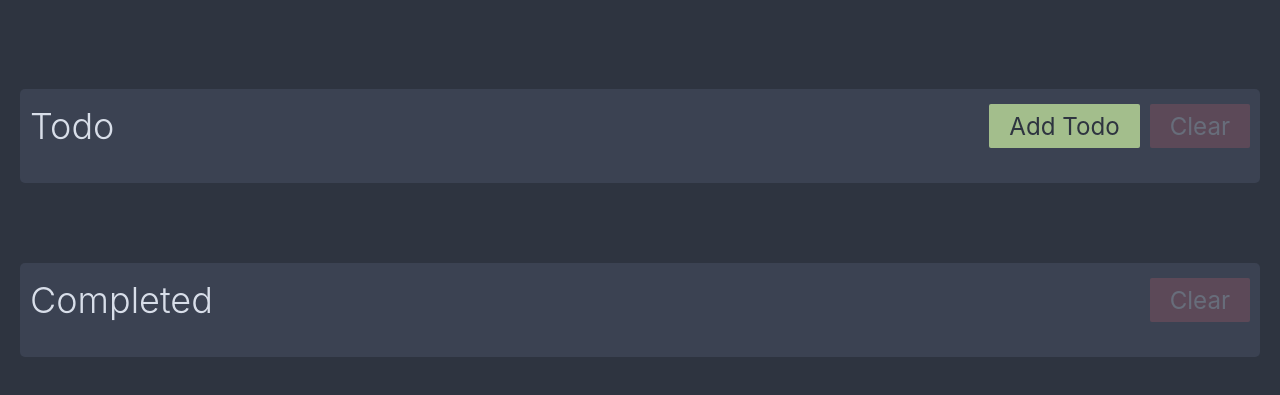
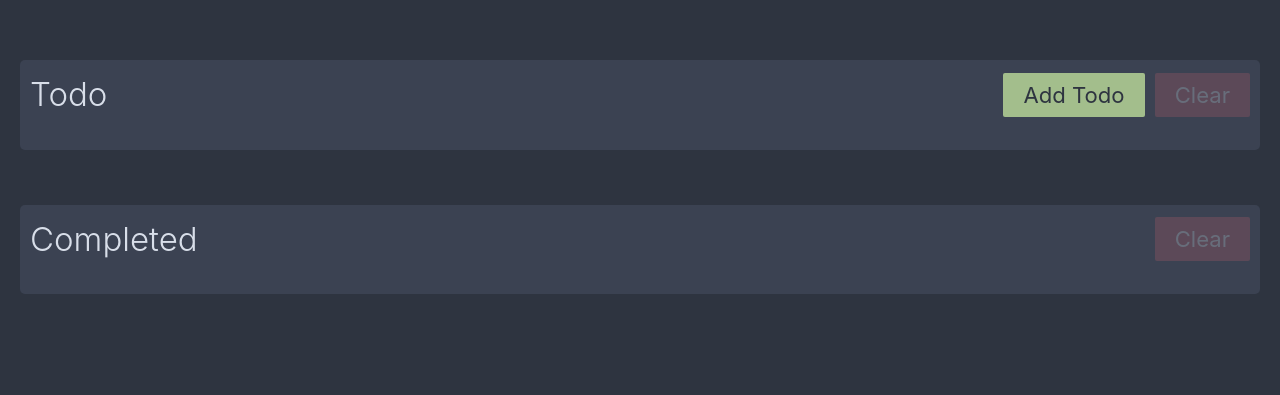
Before and after one commit to joshforisha/flowtime, a website: page _index.html in a window 1280 px wide. Shown: the part 123-518 px from the top of the page. Drawn offline with Linux system fonts and the light colour scheme.

Commit message:
Reduce default font size, better scale responsively

```diff
--- a/_index.html
+++ b/_index.html
@@ -15,7 +15,7 @@
     <link rel="mask-icon" href="./safari-pinned-tab.svg" color="#4C566A" />
     <style>
       :root {
-        font-size: 20px;
+        font-size: 18px;
         line-height: 1.5;
 
         /* Nord Colors */
@@ -144,7 +144,7 @@
         background-color: var(--nord1);
         border-radius: 5px;
         display: block;
-        margin-top: 40px;
+        margin-top: 2.5rem;
         padding: 10px;
       }
 
@@ -266,13 +266,21 @@
         padding-left: 0;
       }
 
+      @media screen and (min-width: 768px) {
+        :root {
+          font-size: 20px;
+        }
+      }
+
       @media screen and (min-width: 1024px) {
         :root {
+          font-size: 22px;
+        }
+      }
+
+      @media screen and (min-width: 1440px) {
+        :root {
           font-size: 24px;
-        }
-
-        section {
-          margin-top: 80px;
         }
       }
 
```
Also changed, not shown: index.html (+1 -1 lines).
